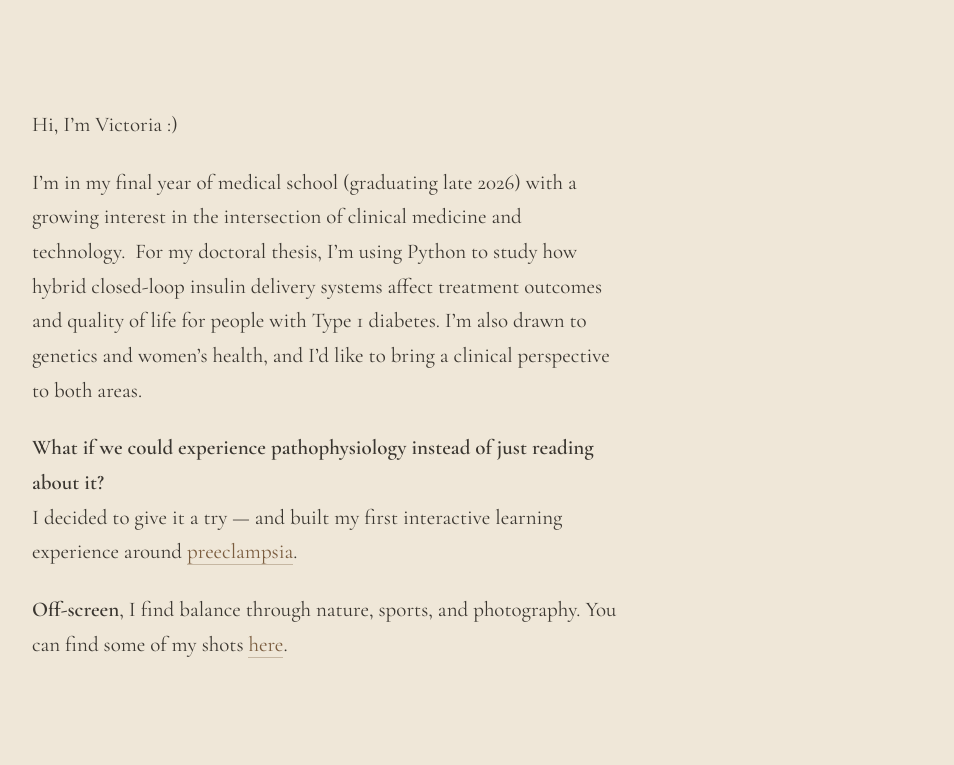
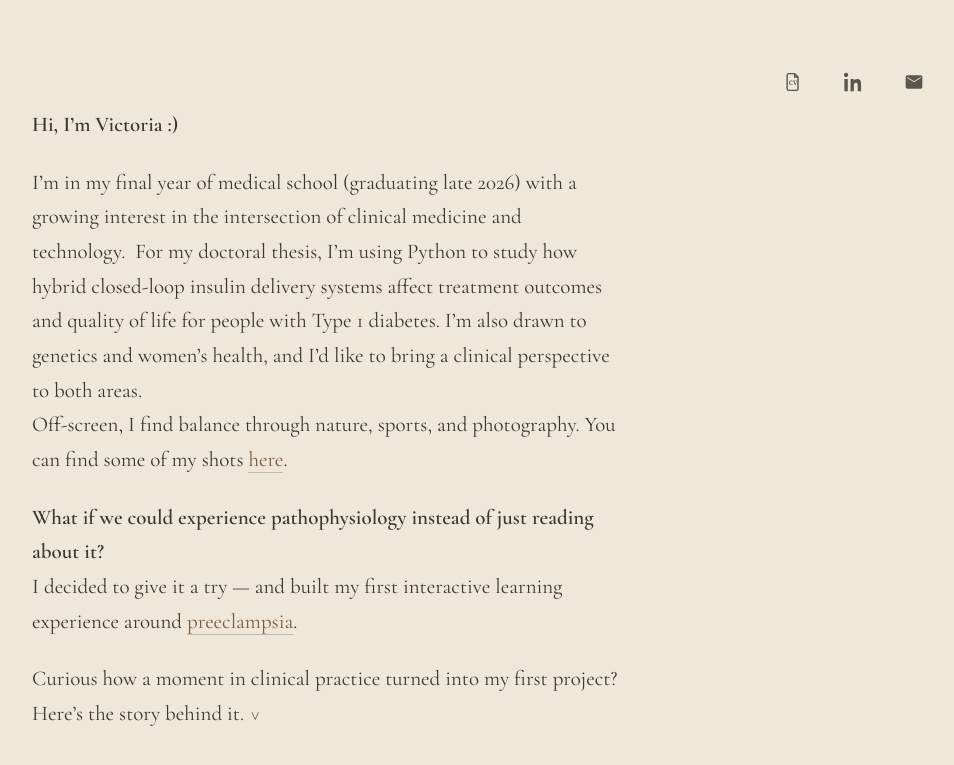
Before and after one commit to victoriavdwb/victoriavdwb.github.io, a Jekyll site: the page built from index.md, in a window 1280 px wide. Shown: the top 765 px of the page, without its empty margins (312-1266 px from the left). Built offline with Jekyll 4.4.1, drawn with Linux system fonts in a browser that asks for light colours.

Commit message:
Update homepage copy and add contact icons.
Add CV/LinkedIn/email links in the header and expand the project story section.

Co-authored-by: Cursor <cursoragent@cursor.com>

```diff
--- a/_layouts/default.html
+++ b/_layouts/default.html
@@ -18,6 +18,7 @@
   <style>
     :root {
       --bg: #efe7d8;      /* beige */
+      --bg-story: #e9dfce; /* story panel beige */
       --ink: #3a3630;     /* warm dark */
       --muted: #8a8072;   /* soft gray-brown */
       --link: #7a5c3e;    /* muted brown */
@@ -59,6 +60,12 @@
       margin: 2em 0 0.5em;
     }
 
+    h3 {
+      font-weight: 500;
+      font-size: 1.2rem;
+      margin: 1.6em 0 0.45em;
+    }
+
     p { margin: 0 0 1.1em; }
 
     a {
@@ -70,6 +77,45 @@
     a:hover { border-bottom-color: var(--link); }
 
     .muted { color: var(--muted); }
+
+    .story-lead {
+      margin: 0 0 1.1em;
+    }
+    .story {
+      display: inline;
+      margin: 0;
+    }
+    .story-toggle {
+      list-style: none;
+      cursor: pointer;
+      display: inline-flex;
+      align-items: center;
+      margin: 0 0 0 0.2em;
+      vertical-align: middle;
+      color: var(--link);
+      user-select: none;
+    }
+    .story-toggle::-webkit-details-marker { display: none; }
+    .story-toggle::marker { content: ""; }
+    .story-chevron {
+      display: inline-block;
+      font-size: 1.05em;
+      line-height: 1;
+      transform: rotate(90deg);
+      transition: transform 0.25s ease;
+    }
+    .story[open] .story-chevron {
+      transform: rotate(-90deg);
+    }
+    .story-panel {
+      display: block;
+      margin: 0.95em 0 0;
+      padding: 1.35em 1.25em 0.35em;
+      background: var(--bg-story);
+      border-radius: 2px;
+    }
+    .story-panel > :first-child { margin-top: 0; }
+    .story-panel > :last-child { margin-bottom: 0.85em; }
 
     nav {
       margin-top: 3em;
@@ -136,6 +182,39 @@
     .roll-nav.prev { left: 4px; }
     .roll-nav.next { right: 4px; }
 
+    .contact {
+      position: fixed;
+      top: 22px;
+      right: 22px;
+      z-index: 100;
+      display: flex;
+      align-items: center;
+      gap: 14px;
+    }
+    .contact a {
+      display: inline-flex;
+      align-items: center;
+      justify-content: center;
+      width: 28px;
+      height: 28px;
+      color: var(--ink);
+      border-bottom: none;
+      opacity: 0.82;
+      transition: opacity 0.2s ease;
+    }
+    .contact a:hover {
+      opacity: 1;
+      border-bottom: none;
+    }
+    .contact svg {
+      width: 20px;
+      height: 20px;
+      display: block;
+    }
+    .contact svg .icon-solid {
+      fill: currentColor;
+    }
+
     @media (max-width: 480px) {
       body { font-size: 18px; }
       .wrap { padding: 8vh 20px 10vh; }
@@ -143,10 +222,29 @@
       .roll-stage { height: 52vh; }
       .frame img { max-width: 82vw; }
       .roll-nav { width: 44px; height: 44px; font-size: 2rem; }
+      .contact { top: 16px; right: 16px; gap: 12px; }
+      .contact a { width: 26px; height: 26px; }
+      .contact svg { width: 18px; height: 18px; }
     }
   </style>
 </head>
 <body class="{{ page.body_class }}">
+  <nav class="contact" aria-label="Contact">
+    <a href="{{ '/cv.pdf' | relative_url }}" aria-label="CV" title="CV">
+      <svg viewBox="0 0 24 24" aria-hidden="true">
+        <path fill="none" stroke="currentColor" stroke-width="1.7" stroke-linejoin="round" d="M7 2h7l4 4v14a2 2 0 0 1-2 2H7a2 2 0 0 1-2-2V4a2 2 0 0 1 2-2z"/>
+        <path fill="none" stroke="currentColor" stroke-width="1.7" stroke-linejoin="round" d="M14 2v4h4"/>
+        <text x="12" y="15.5" text-anchor="middle" font-family="Georgia, 'Times New Roman', serif" font-size="7.5" font-weight="700" fill="currentColor">CV</text>
+      </svg>
+    </a>
+    <a href="https://www.linkedin.com/in/victoria-vorderw%C3%BClbecke-90741a3a0" target="_blank" rel="noopener noreferrer" aria-label="LinkedIn" title="LinkedIn">
+      <svg viewBox="0 0 24 24" aria-hidden="true"><path class="icon-solid" d="M4.98 3.5C4.98 4.88 3.86 6 2.5 6S0 4.88 0 3.5 1.12 1 2.5 1s2.48 1.12 2.48 2.5zM.5 8.5h4V23h-4zm7.5 0h3.84v1.98h.05c.53-1 1.84-2.06 3.79-2.06 4.05 0 4.8 2.67 4.8 6.14V23h-4v-6.57c0-1.57-.03-3.58-2.18-3.58-2.18 0-2.51 1.7-2.51 3.46V23h-4z"/></svg>
+    </a>
+    <a href="mailto:victoria.vdwb@outlook.com" aria-label="Email" title="Email">
+      <svg viewBox="0 0 24 24" aria-hidden="true"><path class="icon-solid" d="M20 4H4a2 2 0 0 0-2 2v12a2 2 0 0 0 2 2h16a2 2 0 0 0 2-2V6a2 2 0 0 0-2-2zm0 3.2-8 5.2-8-5.2V6l8 5.2L20 6z"/></svg>
+    </a>
+  </nav>
+
   <main class="wrap">
     {{ content }}
   </main>
--- a/index.md
+++ b/index.md
@@ -3,13 +3,46 @@ layout: default
 title:
 ---
 
-Hi, I'm Victoria :)
+**Hi, I'm Victoria :)**
 
 I'm in my final year of medical school (graduating late 2026) with a growing interest in the intersection of clinical medicine and technology.
 For my doctoral thesis, I'm using Python to study how hybrid closed-loop insulin delivery systems affect treatment outcomes and quality of life for people with Type 1 diabetes.
-I'm also drawn to genetics and women's health, and I'd like to bring a clinical perspective to both areas.
+I'm also drawn to genetics and women's health, and I'd like to bring a clinical perspective to both areas.<br>
+Off-screen, I find balance through nature, sports, and photography. You can find some of my shots <a href="{{ '/photography/' | relative_url }}">here</a>.
 
 **What if we could experience pathophysiology instead of just reading about it?**<br>
 I decided to give it a try — and built my first interactive learning experience around <a href="{{ '/preeclampsia/' | relative_url }}">preeclampsia</a>.
 
-**Off-screen**, I find balance through nature, sports, and photography. You can find some of my shots <a href="{{ '/photography/' | relative_url }}">here</a>.
+<div class="story-lead">
+  Curious how a moment in clinical practice turned into my first project? Here’s the story behind it.
+  <details class="story">
+    <summary class="story-toggle" aria-label="Show the story behind it">
+      <span class="story-chevron" aria-hidden="true">&gt;</span>
+    </summary>
+    <div class="story-panel" markdown="1">
+
+## Why This Project?
+
+During my clinical rotations, I became increasingly aware of how complex many conditions in gynecology and obstetrics can be, and at the same time, how much potential there is to make medical knowledge more accessible, visual, and interactive.
+
+What fascinates me most is the intersection of **medicine, women’s health, and technology**. How can we present complex pathophysiological processes in a way that allows people not only to memorize them, but to truly understand them?
+
+This question became the starting point for my first independent project.
+
+I chose to focus on **preeclampsia**, a condition in which changes during pregnancy interact across multiple levels, making its underlying pathophysiology difficult to grasp at first glance.
+
+Rather than presenting these mechanisms solely through text, I wanted to make them **visible and interactive**. The learning module therefore guides users step by step from the physiological changes of pregnancy to the pathophysiological processes underlying preeclampsia, placing the two side by side for comparison.
+
+My aim is not to replace a textbook. Instead, I want to explore how digital and interactive formats can help make complex medical concepts more intuitive to understand.
+
+### The Idea Behind It
+
+For me, this project also marks a first step into a field I hope to continue exploring: **How can medicine, design, and technology come together to improve the way medical knowledge is understood and ultimately, the way care is delivered?**
+
+I am still at the very beginning. But that is precisely why I did not want to simply think about these ideas. I wanted to start bringing them to life myself.
+
+This preeclampsia learning experience is my first attempt.
+
+</div>
+</details>
+</div>
```
Also changed, not shown: 1 other file.
